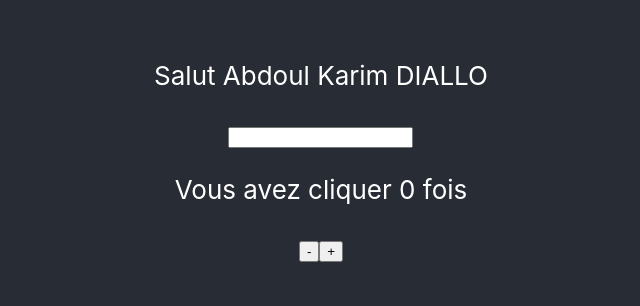
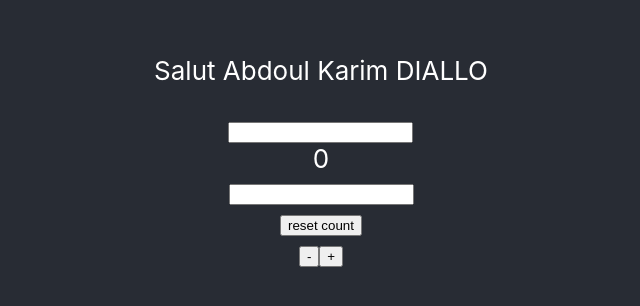
Before and after one commit to abdoulkarim20/learning-react-hooks, a React (Create React App) app: page / in a window 1280 px wide. Shown: the part 252-558 px from the top of the page, without its empty margins (319-959 px from the left). Built offline with nearby package versions, Linux system fonts and the light colour scheme.

Commit message:
using useRef for applicate the programming imperative and manupilating the dom element

```diff
--- a/src/App.js
+++ b/src/App.js
@@ -1,13 +1,28 @@
 import './App.css';
-import React, { useState, useEffect } from 'react';
+import React, { useState, useEffect,useRef } from 'react';
 
 function App() {
+  const inpupRef=useRef();
   const [name, setName] = useState("Abdoul Karim DIALLO");
   const [count, setCount] = useState(0);
+  const [value, setValue] = useState(null);
+  const resetCount = () => { setCount(0) }
   const [color, setColor] = useState("#ffffff");
+  const handleOnchange = (e) => { setValue(e.target.value) };
+  const onIncrement = () => {
+    inpupRef.current.value=null;
+    setValue(null);
+    !!value && setCount(count + parseInt(value))
+  }
+  const onDecrement = () => {
+    inpupRef.current.value=null;
+    setValue(null);
+    /*controle de flux*/
+    !!value && setCount(count - parseInt(value))
+  }
   useEffect(() => {
     setColor(count < 0 ? "#ce0033" : "#ffffff")
-    console.log('le changement est', count);
+    // console.log('le changement est', count);
   }, [count])
   return (
     <div className="App">
@@ -18,10 +33,18 @@ function App() {
           </p>
           <input onChange={(e) => { setName(e.target.value) }}></input>
         </div>
-        <div style={{ color:color  }}>
-          <p>Vous avez cliquer {count} fois</p>
-          <button onClick={() => { setCount(count - 1) }}>-</button>
-          <button onClick={() => { setCount(count + 1) }}>+</button>
+        <div style={{ color: color }}>
+          {count}
+          <div>
+            <input ref={inpupRef} type="number" onChange={handleOnchange}></input>
+          </div>
+          <div>
+            <button onClick={resetCount}>reset count</button>
+          </div>
+          <div>
+            <button onClick={onDecrement}>-</button>
+            <button onClick={onIncrement}>+</button>
+          </div>
         </div>
       </header>
     </div>
```
